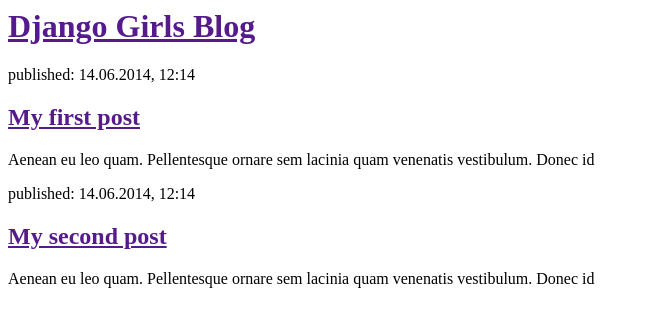
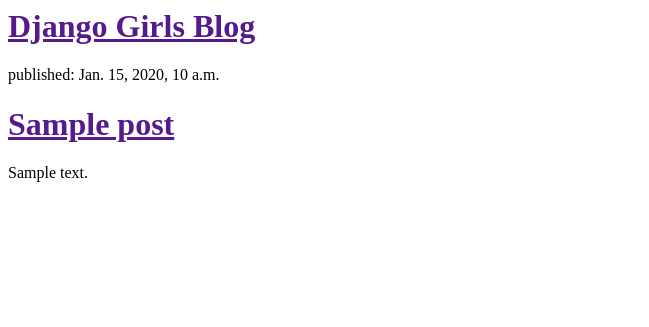
Before and after one commit to MUZ140960/my-first-blog, a Django app: template blog/templates/blog/post_list.html in a window 1280 px wide. Shown: the top 327 px of the page, without its empty margins (0-649 px from the left). Run offline with Django 3.2, Linux system fonts and the light colour scheme; the template is opened without the code that fills it: values that come from a table or form of the project are taken from there, others are empty; tables that the repository leaves empty hold one stand-in row (values such as "Sample post").

Commit message:
Modified templates to display posts from database.

```diff
--- a/blog/templates/blog/post_list.html
+++ b/blog/templates/blog/post_list.html
@@ -1,3 +1,4 @@
+
 <html>
 	<head>
 		<title>Django Girls blog</title>
@@ -6,15 +7,13 @@
 		<div>
 			<h1><a href="">Django Girls Blog</a></h1>
 		</div>
-		<div>
-			<p>published: 14.06.2014, 12:14</p>
-			<h2><a href="">My first post</a></h2>
-			<p>Aenean eu leo quam. Pellentesque ornare sem lacinia quam venenatis vestibulum. Donec id
-		</div>
-		<div>
-			<p>published: 14.06.2014, 12:14</p>
-			<h2><a href="">My second post</a></h2>
-			<p>Aenean eu leo quam. Pellentesque ornare sem lacinia quam venenatis vestibulum. Donec id
-		</div>
+		{% for post in posts %}
+			<div>
+				<p>published: {{ post.published_date }}</p>
+				<h1><a href="">{{ post.title }}</a></h1>
+				<p>{{ post.text|linebreaks }}</p>
+			</div>
+		{% endfor %}
+
 	</body>
 </html>
```
Also changed, not shown: blog/views.py (+8 -1 lines).
